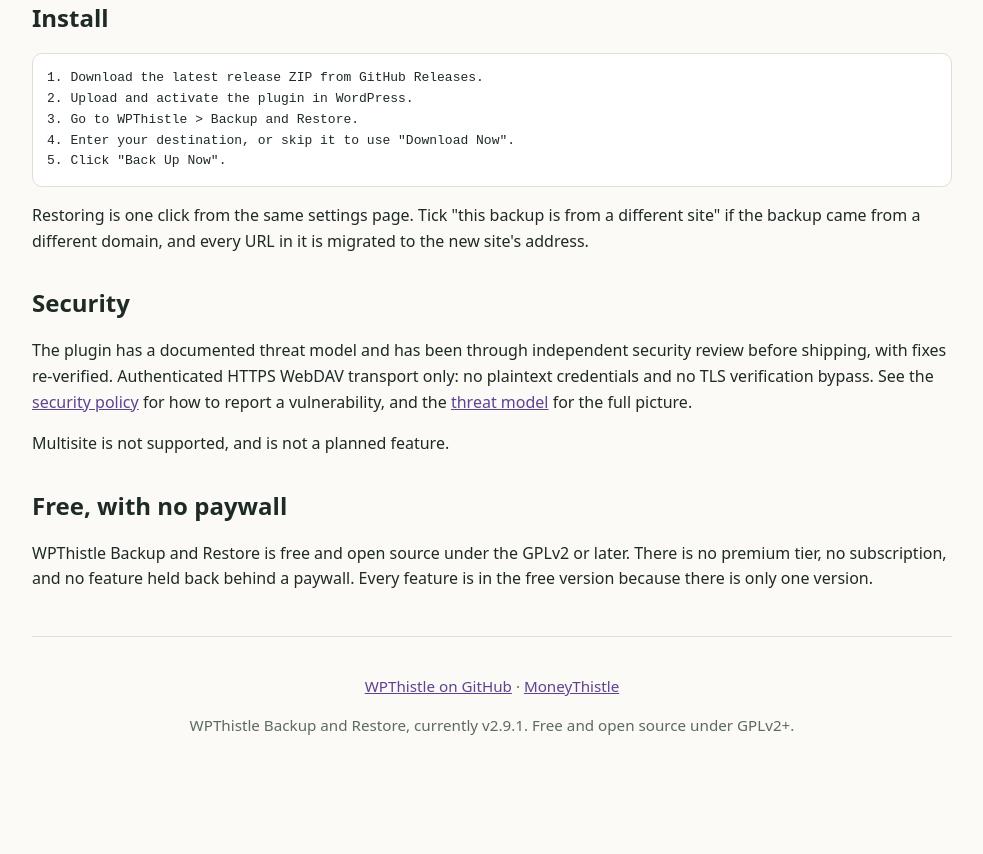
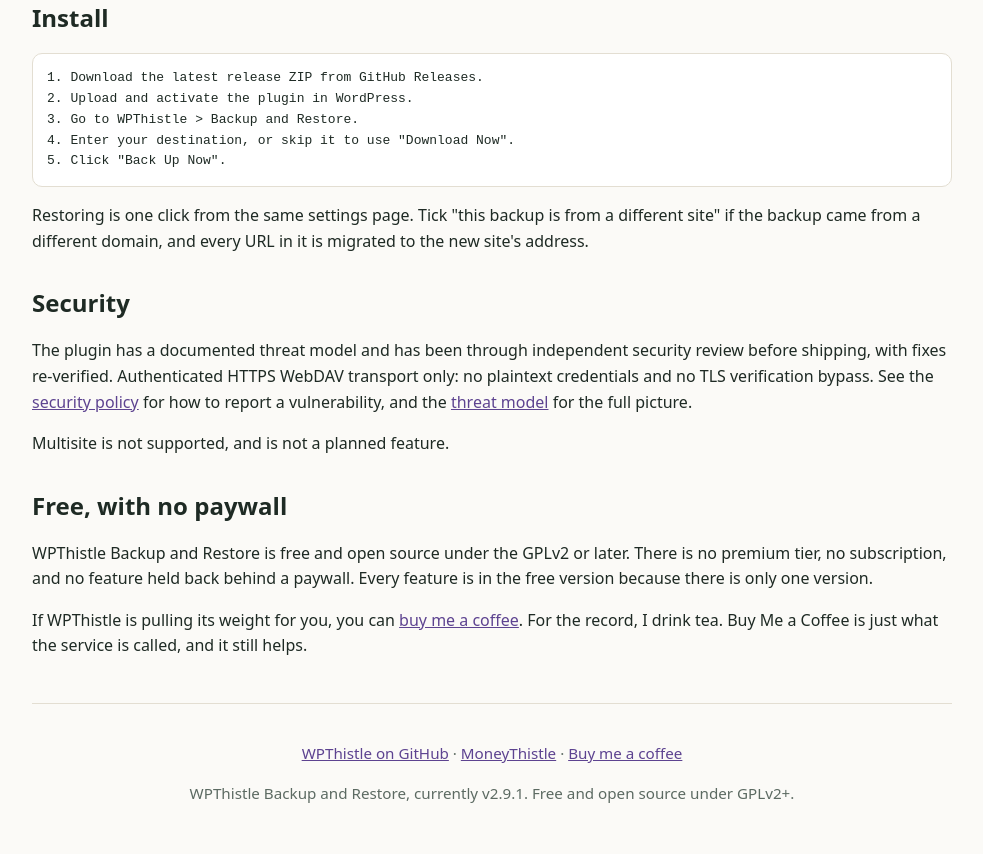
Before and after one commit to WPThistle/wpthistle.github.io, a plain HTML site: page index.html in a window 1280 px wide. Shown: the part 1414-2268 px from the top of the page, without its empty margins (148-1131 px from the left). Before the commit the page ends 2201 px from the top, so only its background shows below. Drawn offline with Linux system fonts and the light colour scheme.

Commit message:
Add Buy Me a Coffee link

```diff
--- a/index.html
+++ b/index.html
@@ -14,6 +14,7 @@
   <p class="tagline">WordPress backup &amp; restore to storage you control</p>
   <a class="btn" href="https://github.com/WPThistle/wpthistle-backup-restore/releases">Download the latest release</a>
   <a class="btn secondary" href="https://github.com/WPThistle/wpthistle-backup-restore">View on GitHub</a>
+  <a class="btn secondary" href="https://buymeacoffee.com/ItsMNLOP">Buy me a coffee</a>
 </header>
 
 <section>
@@ -58,10 +59,11 @@
 <section>
 <h2>Free, with no paywall</h2>
 <p>WPThistle Backup and Restore is free and open source under the GPLv2 or later. There is no premium tier, no subscription, and no feature held back behind a paywall. Every feature is in the free version because there is only one version.</p>
+  <p>If WPThistle is pulling its weight for you, you can <a href="https://buymeacoffee.com/ItsMNLOP">buy me a coffee</a>. For the record, I drink tea. Buy Me a Coffee is just what the service is called, and it still helps.</p>
 </section>
 
 <footer>
-  <p><a href="https://github.com/WPThistle/wpthistle-backup-restore">WPThistle on GitHub</a> &middot; <a href="https://money.thistle.casa">MoneyThistle</a></p>
+  <p><a href="https://github.com/WPThistle/wpthistle-backup-restore">WPThistle on GitHub</a> &middot; <a href="https://money.thistle.casa">MoneyThistle</a> &middot; <a href="https://buymeacoffee.com/ItsMNLOP">Buy me a coffee</a></p>
   <p>WPThistle Backup and Restore, currently v2.9.1. Free and open source under GPLv2+.</p>
 </footer>
 </div>
```
